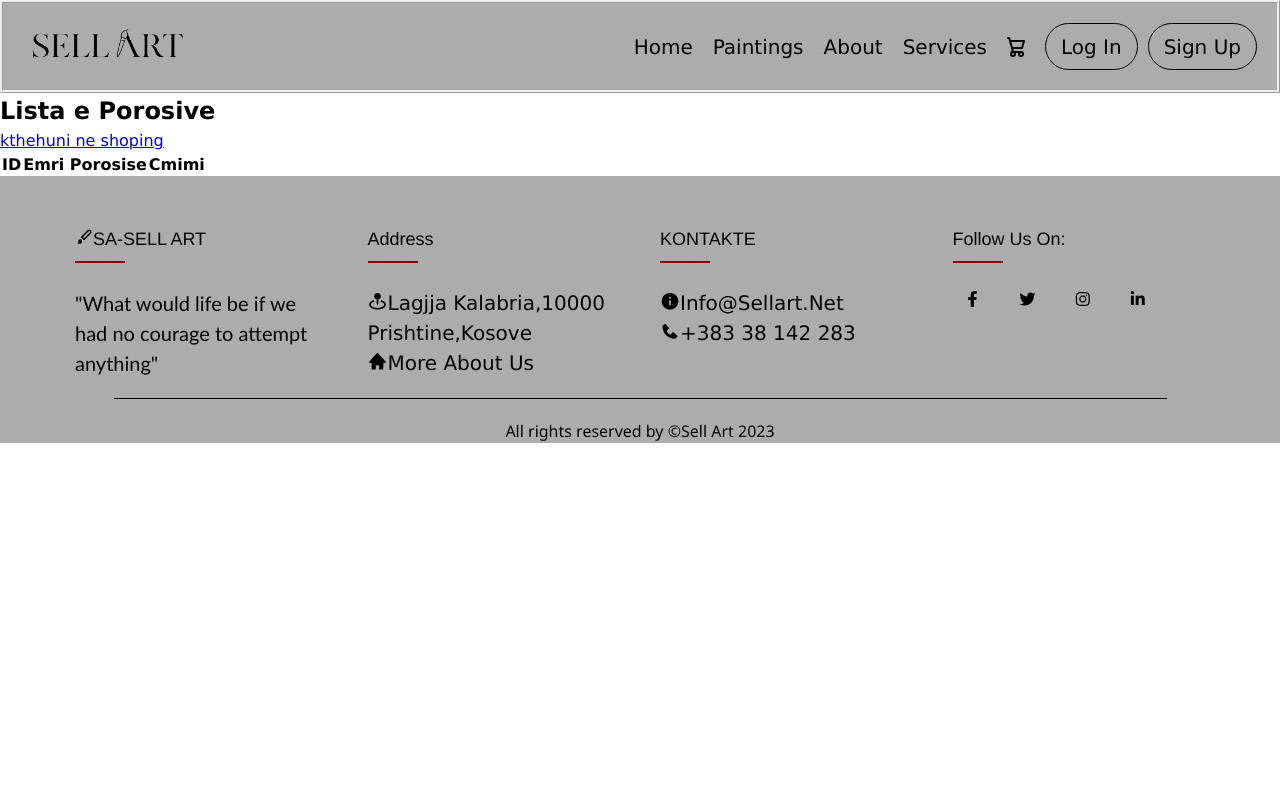
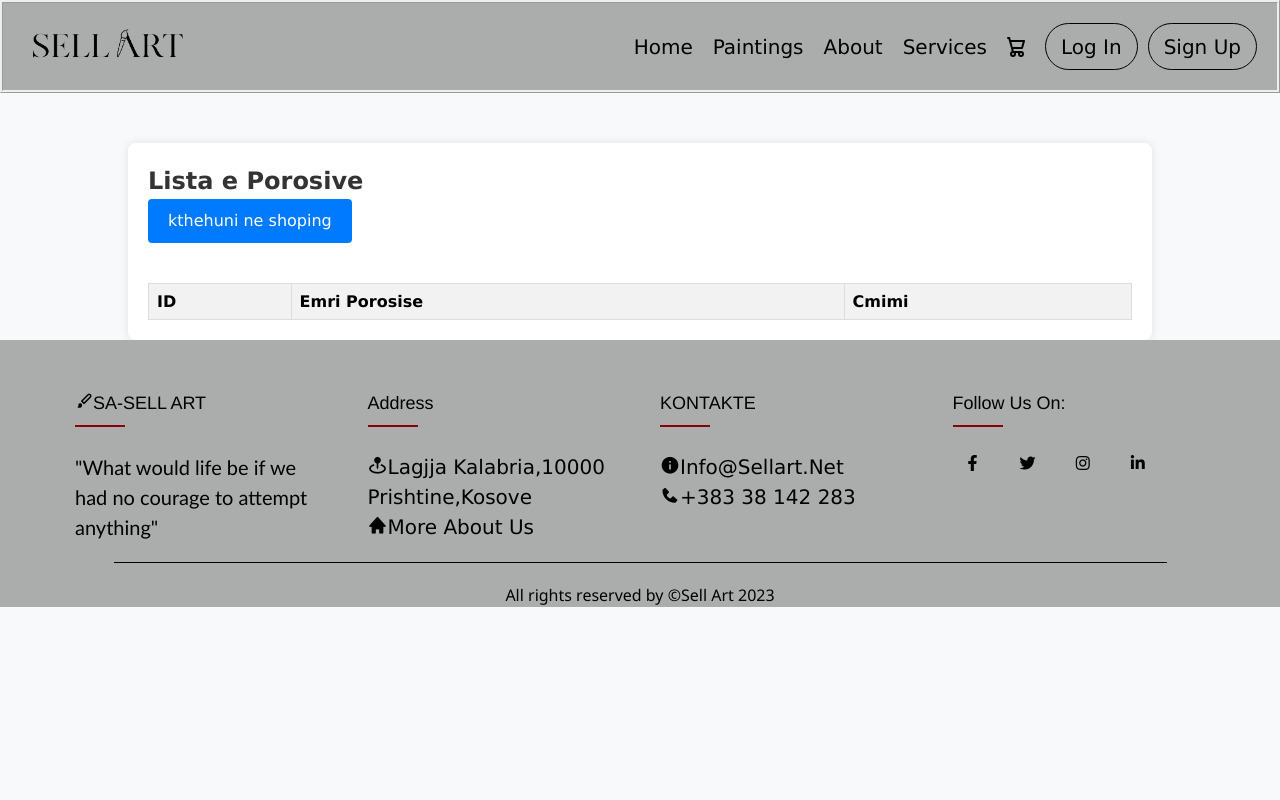
Before and after one commit to bleta12/Projekti, a PHP site: page /ShopingCart.php in a window 1280 px wide. Run offline with PHP 8.4, Linux system fonts and the light colour scheme; lists and menus that the app fills with data are empty.

Commit message:
Slider 2

```diff
--- a/ShopingCart.php
+++ b/ShopingCart.php
@@ -26,6 +26,61 @@ if($_SERVER['REQUEST_METHOD'] == 'POST'){
 }
 
 ?>
+
+<style>
+        body {
+            font-family: Arial, sans-serif;
+            background-color: #f8f9fa; /* Set a background color if needed */
+            margin: 0;
+            padding: 0;
+            box-sizing: border-box;
+        }
+
+        .container {
+            width: 80%;
+            margin: 0 auto;
+            padding: 20px;
+            background-color: #fff;
+            border-radius: 8px;
+            box-shadow: 0 0 10px rgba(0, 0, 0, 0.1);
+            margin-top: 50px;
+        }
+
+        h2 {
+            color: #333;
+        }
+
+        .btn-primary {
+            display: inline-block;
+            padding: 10px 20px;
+            margin-bottom: 20px;
+            color: #fff;
+            background-color: #007bff;
+            border: none;
+            border-radius: 4px;
+            text-decoration: none;
+        }
+
+        .btn-primary:hover {
+            background-color: #0056b3;
+        }
+
+        table {
+            width: 100%;
+            border-collapse: collapse;
+            margin-top: 20px;
+        }
+
+        th, td {
+            border: 1px solid #ddd;
+            padding: 8px;
+            text-align: left;
+        }
+
+        th {
+            background-color: #f2f2f2;
+        }
+    </style>
 
 <html lang="en">
 
```
Also changed, not shown: about.php (+33 -81 lines), cssfiles/Abbout.css (line endings or trailing spaces), cssfiles/about.css (line endings or trailing spaces), cssfiles/m.css (line endings or trailing spaces).
